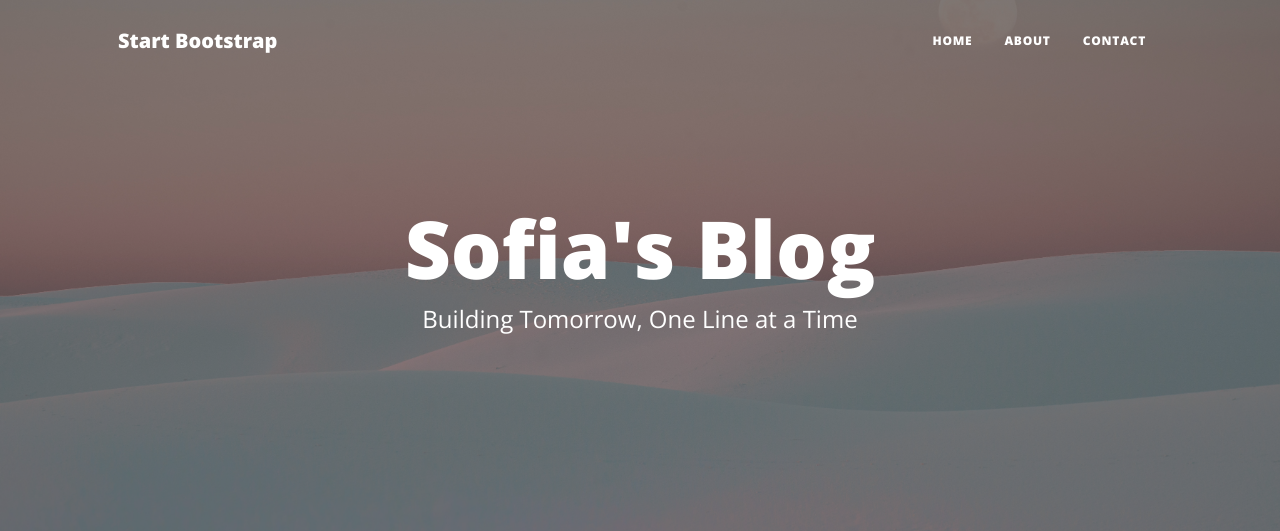
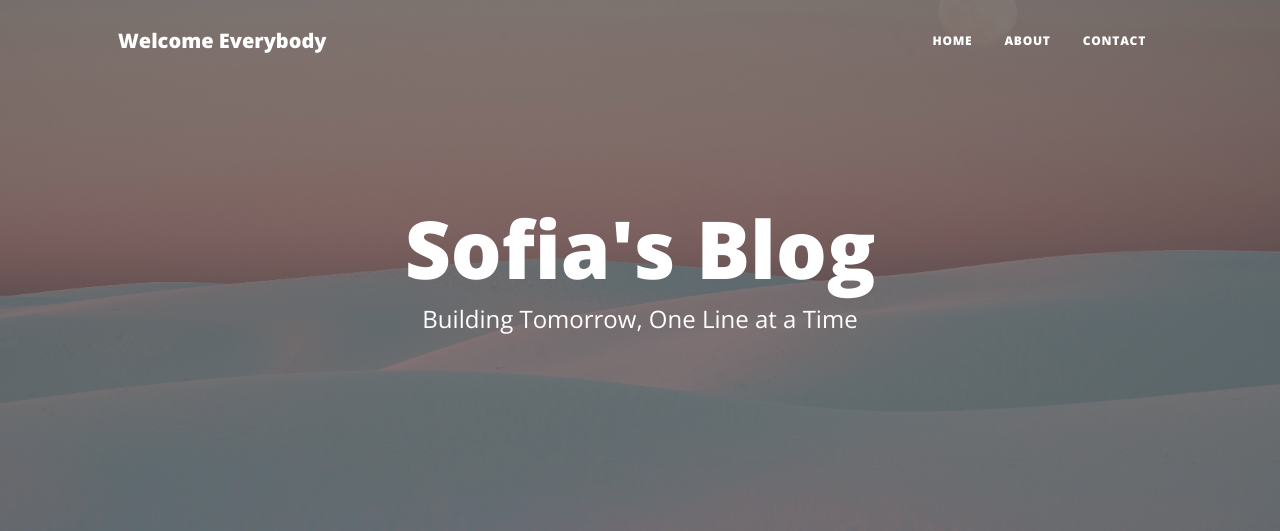
Before and after one commit to SyedShagufta/100DaysOfCode, a Flask app: page / in a window 1280 px wide. Shown: the top 531 px of the page. Run offline with Flask 3, Linux system fonts and the light colour scheme; some libraries are stand-ins or nearby versions.

Commit message:
DAY - 59

```diff
--- a/DAY-59/upgraded-blog/main.py
+++ b/DAY-59/upgraded-blog/main.py
@@ -3,7 +3,7 @@ from flask import Flask, render_template
 
 app = Flask(__name__)
 
-posts = requests.get("https://api.npoint.io/550278d0d7bfa20434a9").json()
+posts = requests.get("https://api.npoint.io/18f49b80c208c8ea9e22").json()
 
 
 @app.route('/')
--- a/DAY-59/upgraded-blog/templates/footer.html
+++ b/DAY-59/upgraded-blog/templates/footer.html
@@ -37,6 +37,6 @@
         <!-- Bootstrap core JS-->
         <script src="https://cdn.jsdelivr.net/npm/bootstrap@5.2.3/dist/js/bootstrap.bundle.min.js"></script>
         <!-- Core theme JS-->
-        <script src="./static/js/scripts.js"></script>
+        <script src="/static/js/scripts.js"></script>
     </body>
 </html>
--- a/DAY-59/upgraded-blog/templates/header.html
+++ b/DAY-59/upgraded-blog/templates/header.html
@@ -5,7 +5,7 @@
         <meta name="viewport" content="width=device-width, initial-scale=1, shrink-to-fit=no" />
         <meta name="description" content="" />
         <meta name="author" content="" />
-        <title>Clean Blog - Start Bootstrap Theme</title>
+        <title>Sofia's Blog</title>
         <link rel="icon" type="image/x-icon" href="assets/favicon.ico" />
         <!-- Font Awesome icons (free version)-->
         <script src="https://use.fontawesome.com/releases/v6.3.0/js/all.js" crossorigin="anonymous"></script>
@@ -13,14 +13,14 @@
         <link href="https://fonts.googleapis.com/css?family=Lora:400,700,400italic,700italic" rel="stylesheet" type="text/css" />
         <link href="https://fonts.googleapis.com/css?family=Open+Sans:300italic,400italic,600italic,700italic,800italic,400,300,600,700,800" rel="stylesheet" type="text/css" />
         <!-- Core theme CSS (includes Bootstrap)-->
-        <link href="./static/css/styles.css" rel="stylesheet" />
+        <link href="/static/css/styles.css" rel="stylesheet" />
     </head>
     <body>
 
      <!-- Navigation-->
         <nav class="navbar navbar-expand-lg navbar-light" id="mainNav">
             <div class="container px-4 px-lg-5">
-                <a class="navbar-brand" href="index.html">Start Bootstrap</a>
+                <a class="navbar-brand" href="index.html">Welcome Everybody</a>
                 <button class="navbar-toggler" type="button" data-bs-toggle="collapse" data-bs-target="#navbarResponsive" aria-controls="navbarResponsive" aria-expanded="false" aria-label="Toggle navigation">
                     Menu
                     <i class="fas fa-bars"></i>
```
